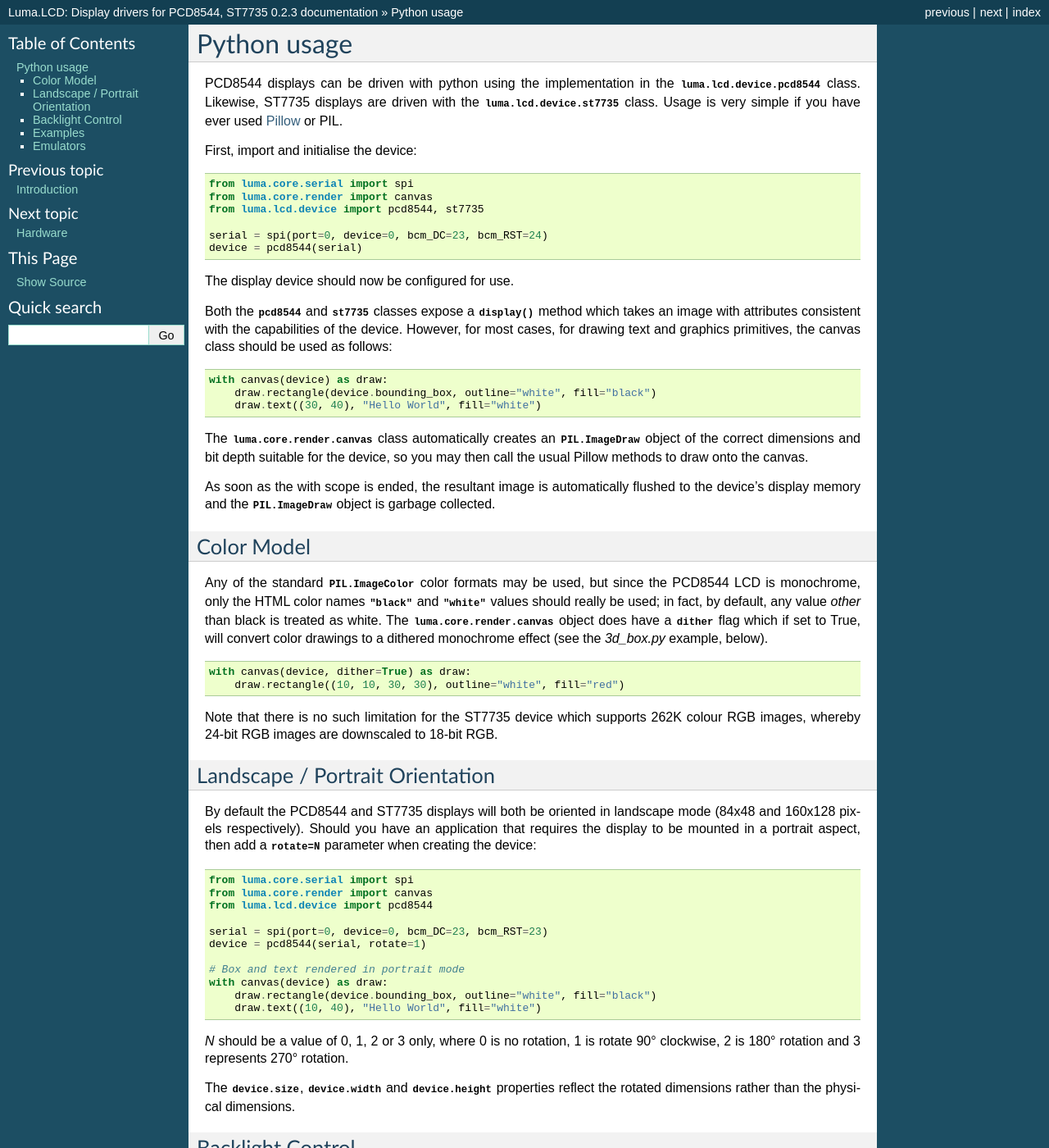
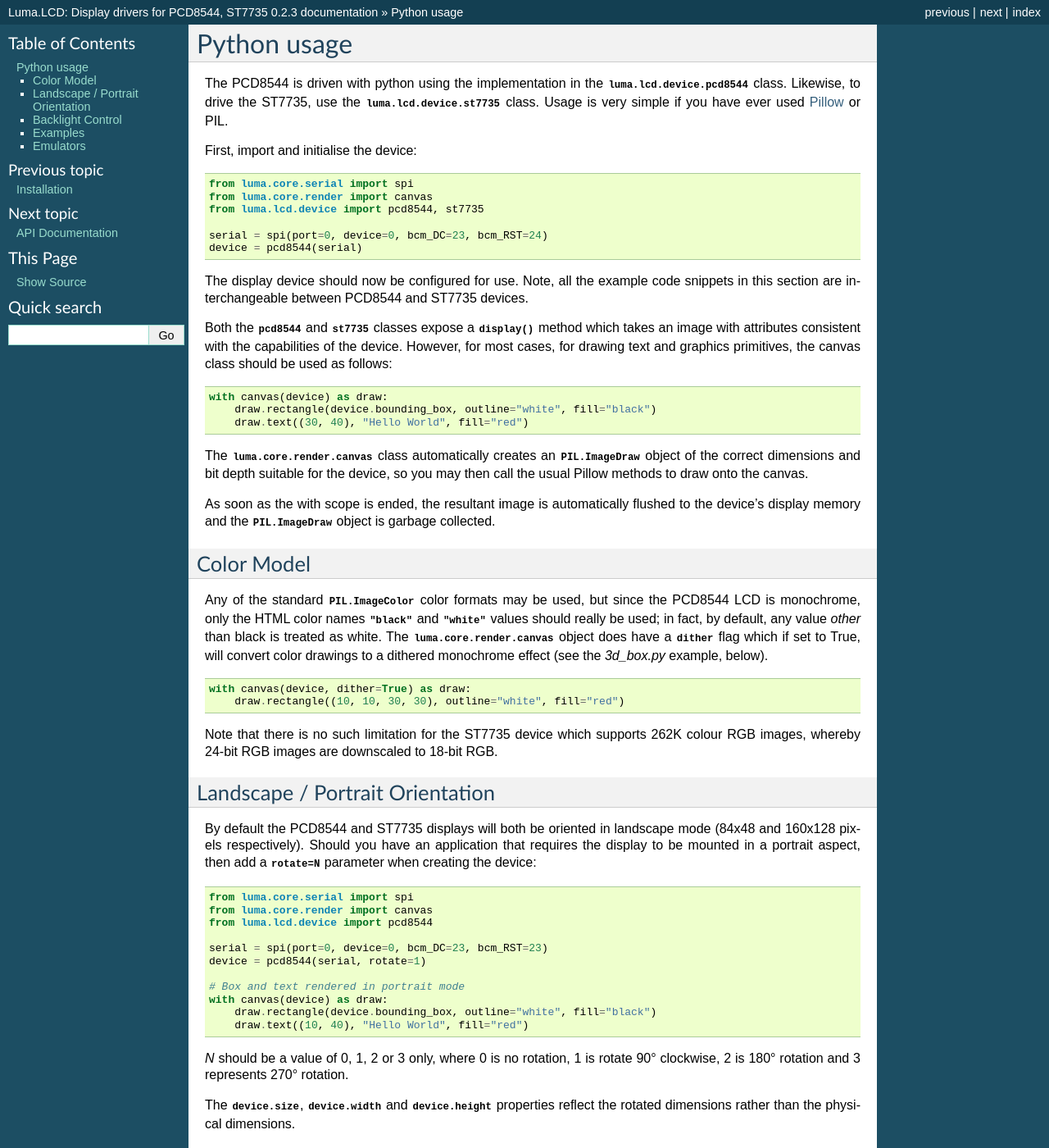
Before and after one commit to rm-hull/luma.lcd, a Sphinx documentation site: the page built from doc/python-usage.rst, in a window 1280 px wide and 1400 px high. Shown: the whole window at 82% size. Built offline with Sphinx 7.4.7, drawn with Linux system fonts in a browser that asks for light colours; cross-references to code outside the pages are shown as plain code; some of the changed text lies outside the part shown.

Commit message:
More amends

```diff
--- a/doc/index.rst
+++ b/doc/index.rst
@@ -18,9 +18,8 @@ Luma.LCD: Display drivers for PCD8544, ST7735
    :maxdepth: 2
 
    intro
+   install
    python-usage
-   hardware
-   install
    api-documentation
    references
 
--- a/doc/python-usage.rst
+++ b/doc/python-usage.rst
@@ -1,8 +1,8 @@
 Python usage
 ------------
-PCD8544 displays can be driven with python using the implementation in the
-:py:class:`luma.lcd.device.pcd8544` class. Likewise, ST7735 displays are driven with the
-:py:class:`luma.lcd.device.st7735` class. Usage is very simple if you have
+The PCD8544 is driven with python using the implementation in the
+:py:class:`luma.lcd.device.pcd8544` class. Likewise, to drive the ST7735, use
+the :py:class:`luma.lcd.device.st7735` class. Usage is very simple if you have
 ever used `Pillow <https://pillow.readthedocs.io/en/latest/>`_ or PIL.
 
 First, import and initialise the device:
@@ -16,7 +16,9 @@ First, import and initialise the device:
   serial = spi(port=0, device=0, bcm_DC=23, bcm_RST=24)
   device = pcd8544(serial)
 
-The display device should now be configured for use.
+The display device should now be configured for use. Note, all the example code
+snippets in this section are interchangeable between PCD8544 and ST7735
+devices.
 
 Both the :py:class:`~luma.lcd.device.pcd8544` and
 :py:class:`~luma.lcd.device.st7735` classes expose a
@@ -29,7 +31,7 @@ used as follows:
 
   with canvas(device) as draw:
       draw.rectangle(device.bounding_box, outline="white", fill="black")
-      draw.text((30, 40), "Hello World", fill="white")
+      draw.text((30, 40), "Hello World", fill="red")
 
 The :py:class:`luma.core.render.canvas` class automatically creates an
 :py:mod:`PIL.ImageDraw` object of the correct dimensions and bit depth suitable
@@ -77,7 +79,7 @@ that requires the display to be mounted in a portrait aspect, then add a
   # Box and text rendered in portrait mode
   with canvas(device) as draw:
       draw.rectangle(device.bounding_box, outline="white", fill="black")
-      draw.text((10, 40), "Hello World", fill="white")
+      draw.text((10, 40), "Hello World", fill="red")
 
 *N* should be a value of 0, 1, 2 or 3 only, where 0 is no rotation, 1 is
 rotate 90° clockwise, 2 is 180° rotation and 3 represents 270° rotation.
@@ -133,7 +135,7 @@ debugging and screen capture functionality:
   method is called.
 
 * The :py:class:`luma.emulator.device.gifanim` device will record every image
-  when its :py:metho:`~luma.emulator.device.gifanim.display` method is called,
+  when its :py:meth:`~luma.emulator.device.gifanim.display` method is called,
   and on program exit (or Ctrl-C), will assemble the images into an animated GIF.
 
 * The :py:class:`luma.emulator.device.pygame` device uses the :py:mod:`pygame`
```
Also changed, not shown: doc/hardware.rst (deleted, +0 -97 lines), doc/install.rst (+97 -5 lines), doc/intro.rst (+4 -6 lines), doc/references.rst (+10 -0 lines), 1 other file.
